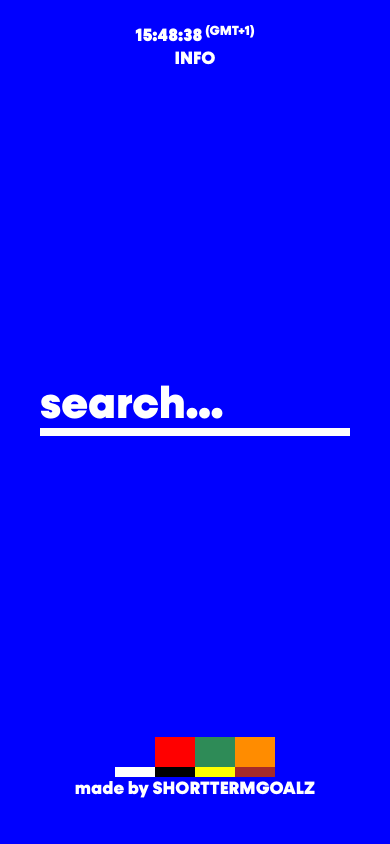
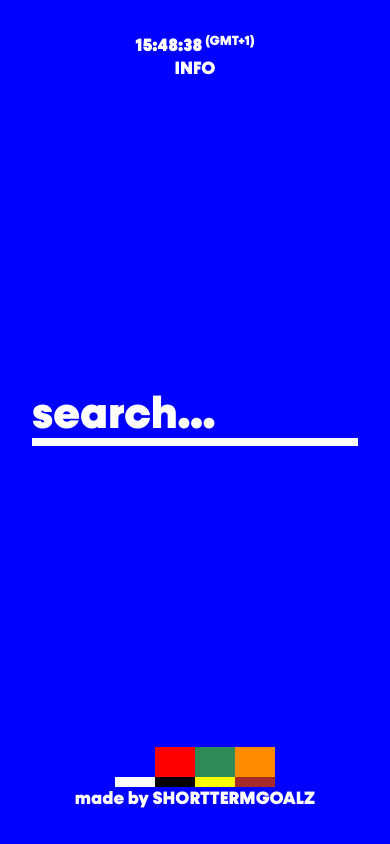
Before and after one commit to shorttermgoals/TesoroTermino, a Next.js app: page / in a window 390 px wide. Built offline with nearby package versions, Linux system fonts and the light colour scheme.

Commit message:
ui overhaul

```diff
--- a/styles/globals.css
+++ b/styles/globals.css
@@ -5,6 +5,9 @@
 
 body{
   background-color: blue;
+  height: 100%;
+  padding: 0;
+  margin: 0;
 }
 
 a{
@@ -20,8 +23,8 @@ main {
   display: flex;
   flex-direction: column;
   align-items: center;
-  padding: 1rem 3rem;
-  min-height: 94vh;
+  padding: 4vh 3rem;
+  min-height: 92vh;
   overflow-x: hidden;
   overflow-y: hidden;
 }
@@ -196,36 +199,6 @@ input[type="text"] {
   text-align: center;
 }
 
-@media only screen and (max-height: 1000px ) {
-  main{
-    min-height: 94vh;
-  }
-}
-
-@media only screen and (max-height: 900px ) {
-  main{
-    min-height: 94vh;
-  }
-}
-
-@media only screen and (max-height: 700px ) {
-  main{
-    min-height: 90vh;
-  }
-}
-
-@media only screen and (max-height: 500px ) {
-  main{
-    min-height: 88vh;
-  }
-}
-
-@media only screen and (max-height: 400px ) {
-  main{
-    min-height: 86vh;
-  }
-}
-
 @media only screen and (max-width: 1600px) {
 
   input{
@@ -290,7 +263,7 @@ input[type="text"] {
 @media only screen and (max-width: 585px) {
 
   main {
-    padding: 1rem 2rem;
+    padding: 4vh 2rem;
   }
 
   input{
@@ -339,9 +312,6 @@ input[type="text"] {
 
 @media only screen and (max-width: 440px) {
 
-  main{
-    min-height: 92vh;
-  }
 
   input{
     border-bottom: 8px solid white;
```
